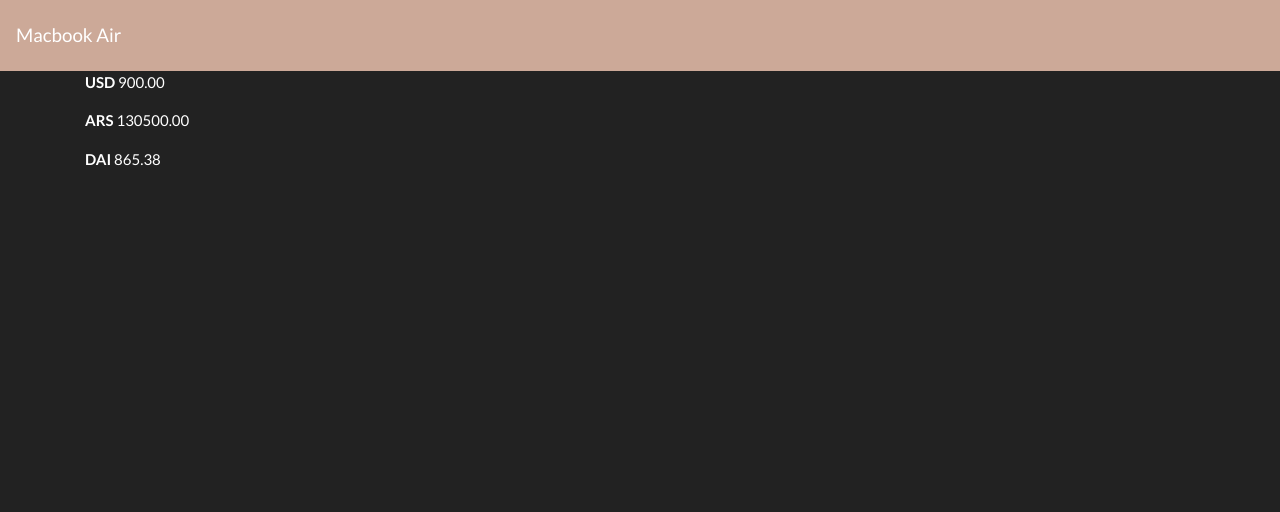
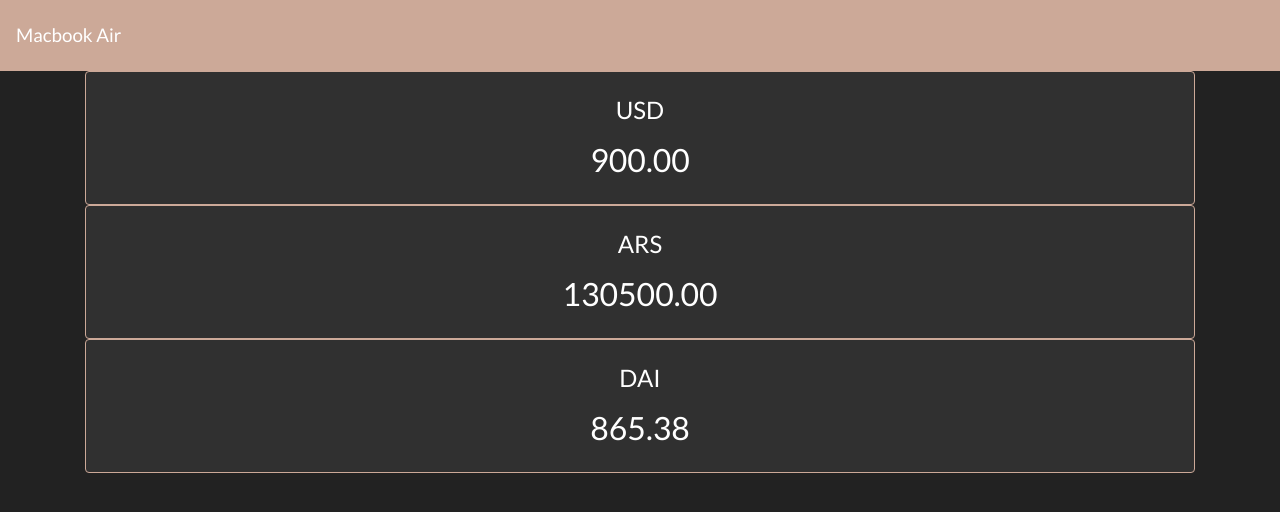
Before and after one commit to nvallejos17/mac-sale, a React (Create React App) app: page / in a window 1280 px wide. Shown: the top 512 px of the page. Built offline with nearby package versions, Linux system fonts and the light colour scheme.

Commit message:
Add PriceItem styles

```diff
--- a/src/components/PriceItem/PriceItem.component.js
+++ b/src/components/PriceItem/PriceItem.component.js
@@ -1,12 +1,19 @@
 import React from 'react';
+import Card from 'react-bootstrap/Card';
+import {
+  PriceItemCurrency,
+  PriceItemValue,
+  PriceItemWrapper,
+} from './PriceItem.styled';
 
 const PriceItem = ({ cur, val }) => {
   return (
-    <div>
-      <p>
-        <strong>{cur.toUpperCase()}</strong> {val.toFixed(2)}
-      </p>
-    </div>
+    <Card border='primary'>
+      <PriceItemWrapper>
+        <PriceItemCurrency>{cur.toUpperCase()}</PriceItemCurrency>
+        <PriceItemValue>{val.toFixed(2)}</PriceItemValue>
+      </PriceItemWrapper>
+    </Card>
   );
 };
 
--- /dev/null
+++ b/src/components/PriceItem/PriceItem.styled.js
@@ -0,0 +1,16 @@
+import styled from 'styled-components';
+import Card from 'react-bootstrap/Card';
+
+export const PriceItemWrapper = styled(Card.Body)`
+  text-align: center;
+`;
+
+export const PriceItemCurrency = styled.label`
+  font-size: 1.5rem;
+`;
+
+export const PriceItemValue = styled.p`
+  margin: 0;
+
+  font-size: 2rem;
+`;
```
